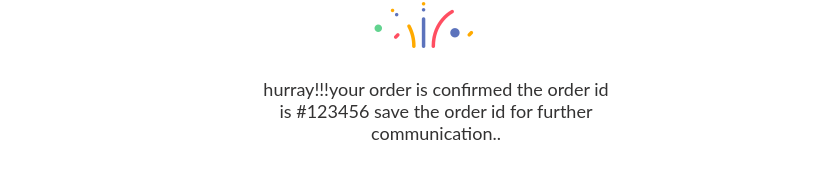
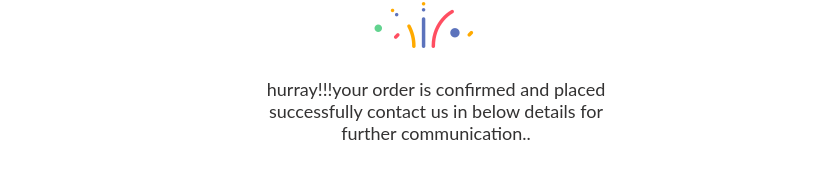
Before and after one commit to Sanchita-12345/Bookstore-Frontend, a Vue app: page /orderplace in a window 1280 px wide. Shown: the part 197-381 px from the top of the page, without its empty margins (308-1122 px from the left). Built offline with nearby package versions, Linux system fonts and the light colour scheme; no server answers; the HTML template or start-up script is replaced by a standard one.

Commit message:
modify : message section changed in orderplaced page

```diff
--- a/src/components/Orderplace.vue
+++ b/src/components/Orderplace.vue
@@ -8,8 +8,8 @@
         <p>Order placed Successfully</p>
     </div>
     <div class="message-section">
-        <p>hurray!!!your order is confirmed the order id is #123456
-            save the order id for further communication..</p>
+        <p>hurray!!!your order is confirmed and placed successfully
+            contact us in below details for further communication..</p>
     </div>
     <div class="title-section">
         <div class="email-us">
```
